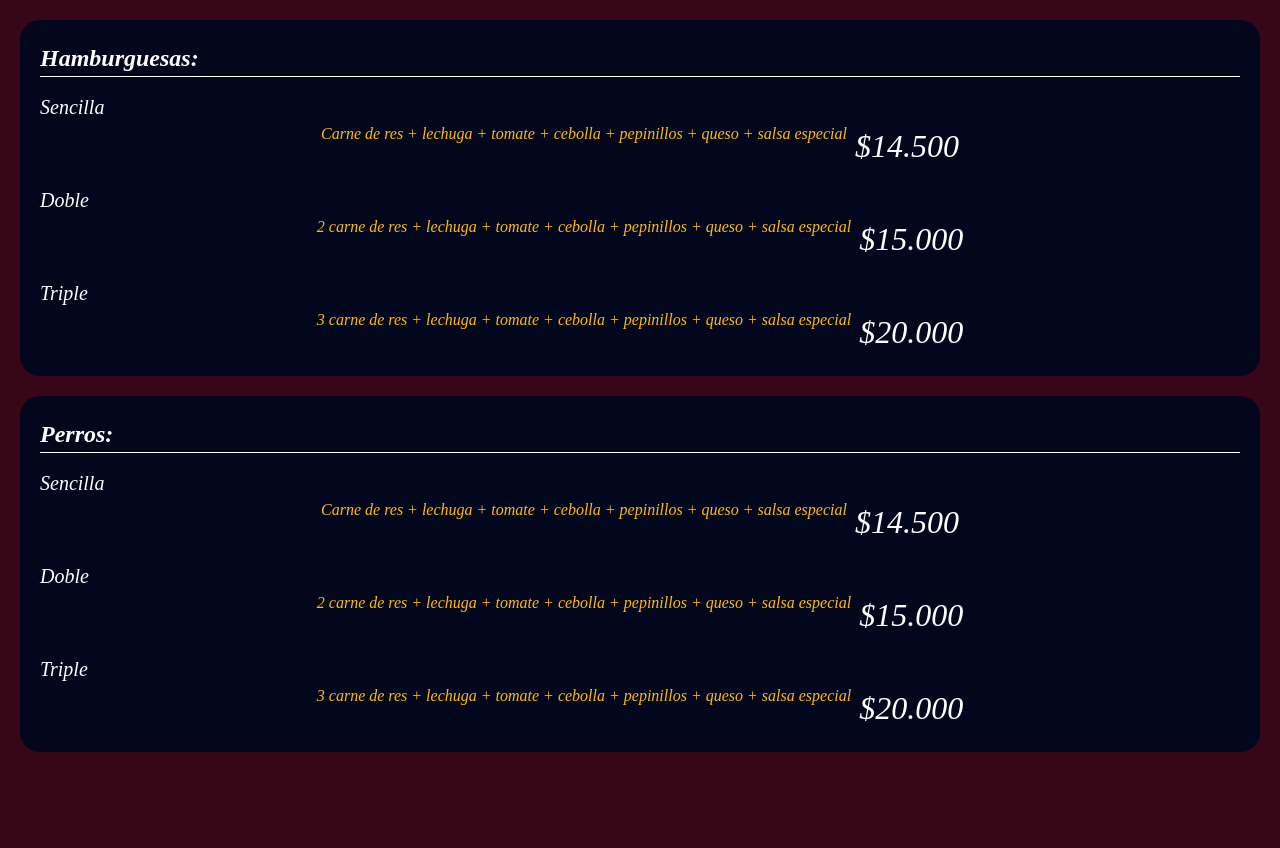
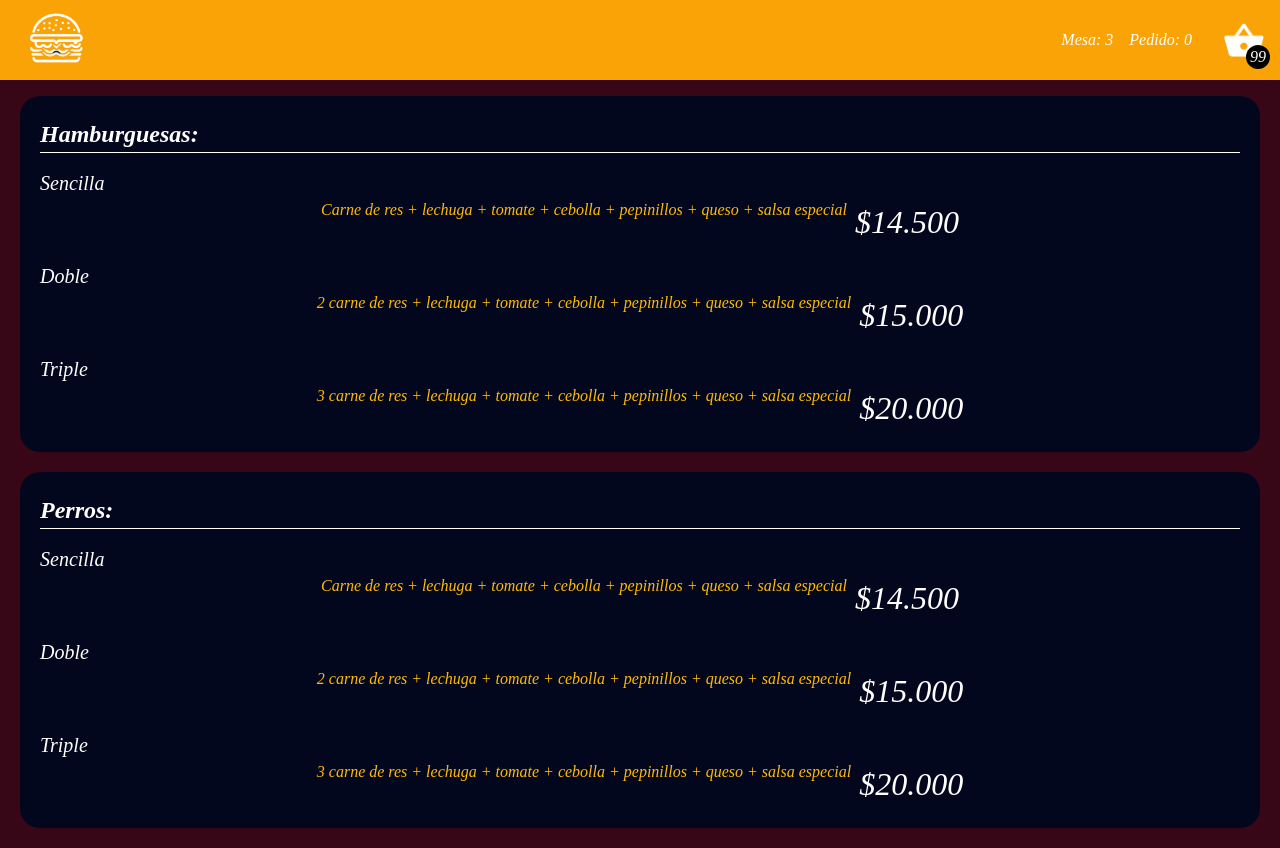
Before and after one commit to DaniRico987/Restaurant-Management, a Next.js app in the folder app/: page / in a window 1280 px wide. Before the commit the page ends 800 px from the top, so only its background shows below. Built offline with nearby package versions, Linux system fonts and the light colour scheme.

Commit message:
added navbar

```diff
--- /dev/null
+++ b/app/src/app/components/navBar/navBar.tsx
@@ -0,0 +1,51 @@
+"use client";
+// components/navBar/navBar.js
+import Link from "next/link";
+import { useState } from "react"; // Importa useState si aún no está importado
+
+const Navbar = () => {
+  // Ejemplo de estado para los números de mesa y pedido
+  const [mesa, setMesa] = useState(3); // Valor inicial de mesa
+  const [pedido, setPedido] = useState(0); // Valor inicial de pedido
+  const [contadorCesta, setContadorCesta] = useState(99);
+
+  return (
+    <nav className="bg-[#FAA307] p-4 flex justify-between items-center fixed top-0 left-0 right-0 z-[1000] h-[80px]">
+      <div className="flex items-center">
+        <Link href="/">
+          <img
+            src="/img/hamburgerIcon.png"
+            alt="Hamburger Icon"
+            width={80}
+            height={80}
+          />
+        </Link>
+      </div>
+      <div className="text-white flex ml-auto mr-4">Mesa: {mesa}</div>
+      <div className="text-white mr-8">Pedido: {pedido}</div>
+      <div className="flex items-center">
+        <Link href="/pages/shopping">
+          <img
+            src="/img/basketIcon.png"
+            alt="Basket Icon"
+            width={40}
+            height={40}
+          />
+          <span
+            className="bg-black text-white rounded-full w-6 h-6 flex items-center justify-center"
+            style={{
+              position: "absolute",
+              top: "45px", // Ajusta según sea necesario
+              right: "10px", // Ajusta según sea necesario
+              zIndex: 10,
+            }}
+          >
+            {contadorCesta}
+          </span>
+        </Link>
+      </div>
+    </nav>
+  );
+};
+
+export default Navbar;
--- a/app/src/app/layout.tsx
+++ b/app/src/app/layout.tsx
@@ -1,6 +1,7 @@
 import "./globals.css";
 import { Inter } from "next/font/google";
 import { ReactNode } from "react";
+import Navbar from "./components/navBar/navBar";
 
 const inter = Inter({ subsets: ["latin"] });
 
@@ -16,7 +17,10 @@ interface RootLayoutProps {
 export default function RootLayout({ children }: RootLayoutProps) {
   return (
     <html lang="en">
-      <body className={inter.className}>{children}</body>
+      <body className={inter.className}>
+        <Navbar />
+        {children}
+      </body>
     </html>
   );
 }
--- a/app/src/app/page.tsx
+++ b/app/src/app/page.tsx
@@ -2,7 +2,7 @@ import ContainerProduct from "./components/containerProduct/containerProduct";
 
 export default function HomePage() {
   return (
-    <div className="p-5 flex flex-col flex-wrap justify-center align-middle gap-5">
+    <div className="p-5 pt-24 flex flex-col flex-wrap justify-center align-middle gap-5">
       <ContainerProduct category="Hamburguesas" />
       <ContainerProduct category="Perros" />
     </div>
```
Also changed, not shown: app/public/img/basketIcon.png (added), app/public/img/hamburgerIcon.png (added).
